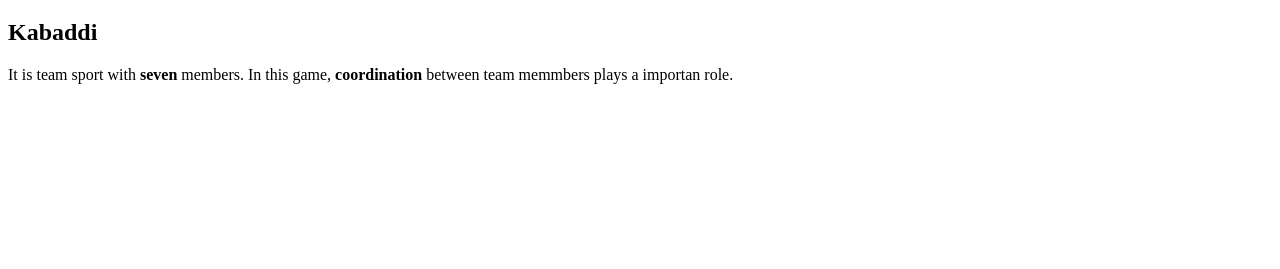
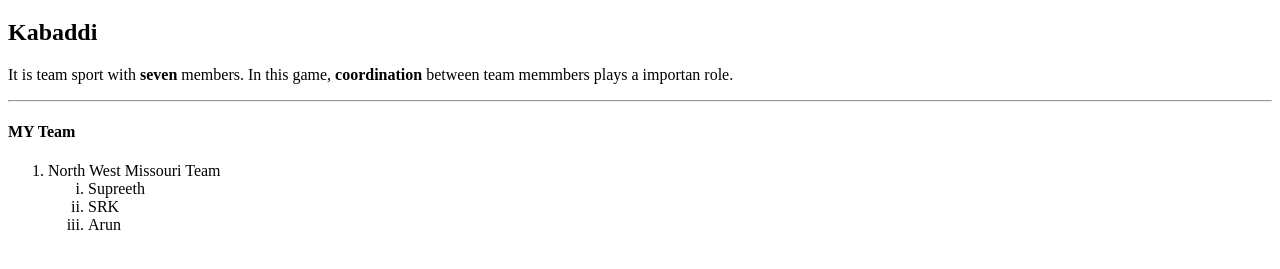
Before and after one commit to 44-563-Web-Apps-S23/44563-webapps-assignment-3-supreeth1011, a plain HTML site: page index.html in a window 1280 px wide. Shown: the part 61-330 px from the top of the page. Drawn offline with Linux system fonts and the light colour scheme.

Commit message:
chnages are commited

```diff
--- a/index.html
+++ b/index.html
@@ -7,5 +7,18 @@
     <h1>Sai Supreeth Papishetty</h1>
     <h2>Kabaddi</h2>
     <p>It is team sport with <strong>seven</strong> members. In this game, <strong>coordination</strong> between team memmbers plays a importan role.</p>
+
+    <hr>
+
+    <h4>MY Team</h4>
+    <ol type="1">
+      <li>North West Missouri Team</li>
+        <ol type = "i">
+           <li>Supreeth</li>
+           <li>SRK</li>
+           <li>Arun</li>
+        </ol>
+
+    </ol>
     </body>
 </html>
```
